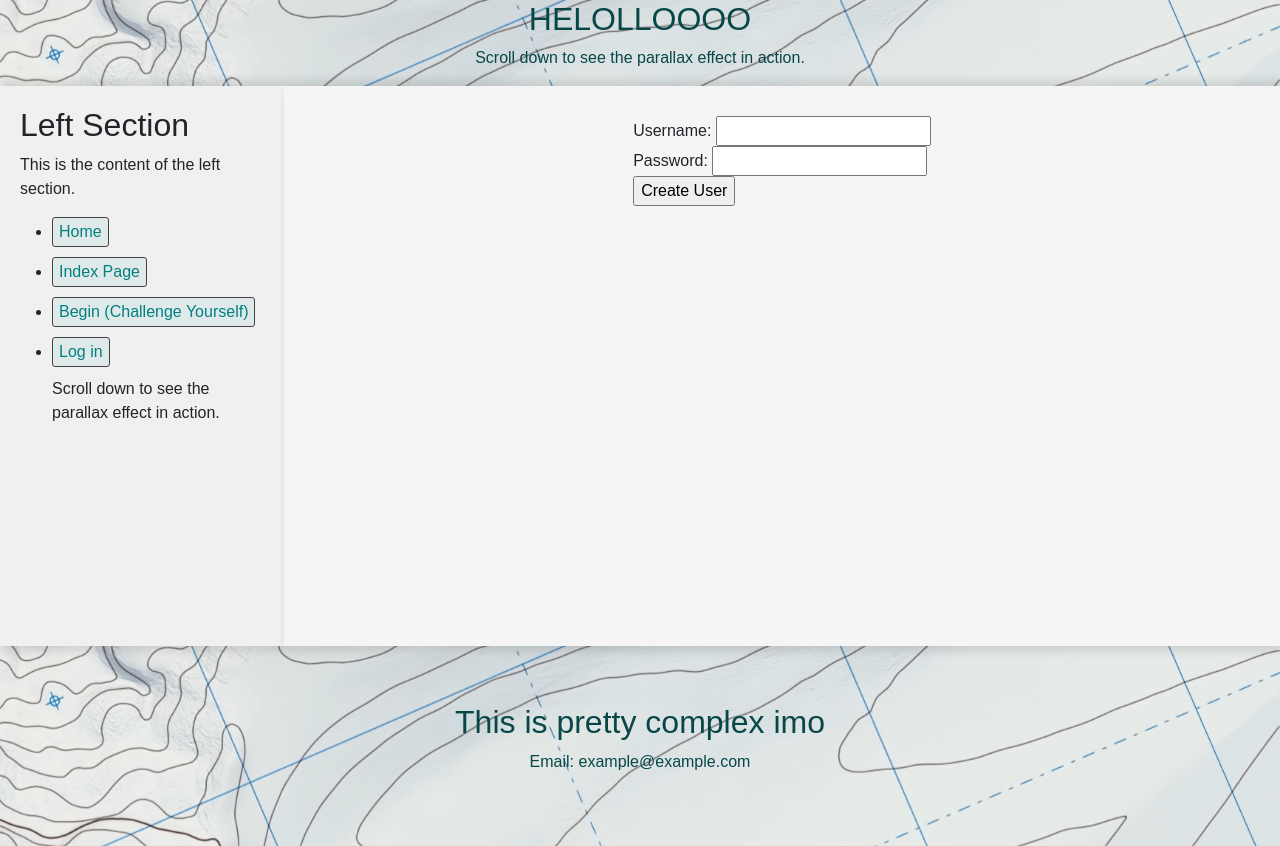
After one commit to beedsneeds/HelloInternet, a Django app: page /captchapractice/accounts/newuser/ in a window 1280 px wide. The commit adds this page. Run offline with Django 4.2, Linux system fonts and the light colour scheme.

Commit message:
Minor: Added the ability to create user

```diff
--- a/HelloInternet/static/styles.css
+++ b/HelloInternet/static/styles.css
@@ -166,25 +166,17 @@ li {
 
 
 /* found in begin.html */
-#central-area {
+#centre-div {
     display: flex;
     flex-direction: column;
 
     justify-content: center;
     align-items: center;
-    border: 2px solid #000;
     padding: 20px;
 
-    /* opacity: 0;
-    visibility: hidden;
-    transition: opacity 0.25s ease-in-out; */
-    /* keep this value equal with the setTimeout setting */
 }
 
-/* #central-area.fade-in {
-    opacity: 1;
-    visibility: visible;
-} */
+
 
 /* image grid behaviour*/
 
--- /dev/null
+++ b/HelloInternet/templates/create_new_user.html
@@ -0,0 +1,22 @@
+{% extends "base_generic.html" %}
+{% load static %}
+
+
+
+{% block content %}
+<div id="centre-div">
+
+<form method="post" action="{% url 'captchapractice:create new user' %}">
+    {% csrf_token %}
+    <label for="username">Username:</label>
+    <input type="text" name="username" required><br>
+
+    <label for="password"> Password:</label>
+    <input type="password" name="password"><br>
+
+    <input type="submit" value="Create User">
+</form>
+
+</div>
+
+{% endblock %}
--- a/captchapractice/urls.py
+++ b/captchapractice/urls.py
@@ -12,6 +12,8 @@ urlpatterns = [
     path("index/", views.index, name="index"),
     path("begin/", views.begin, name="begin"),
     path("<int:image_id>/", views.selection, name="selection"),
+
+    path("accounts/newuser/", views.create_new_user, name="create new user"),
 ]
 if settings.DEBUG:
     urlpatterns += static(settings.STATIC_URL, document_root=settings.STATIC_ROOT)
--- a/captchapractice/views.py
+++ b/captchapractice/views.py
@@ -1,12 +1,14 @@
-from django.shortcuts import render, get_object_or_404
+from django.shortcuts import render, get_object_or_404, redirect
 from django.http import HttpResponse, HttpResponseRedirect, JsonResponse
 from django.urls import reverse
 from django.template import loader, RequestContext
 
 from django.contrib.auth.decorators import login_required
-from django.contrib.auth import get_user
+from django.contrib.auth import get_user, login
+from django.contrib.auth.models import User
+from django.contrib.auth.hashers import make_password
 
-from .models import CaptchaImage, UserResponses, get_captcha_order
+from .models import CaptchaImage, UserResponses, get_captcha_order, username_exists
 
 import json
 
@@ -33,7 +35,7 @@ def index(request):
 
 # add pagination here
 
-
+@login_required
 def begin(request):
     template = loader.get_template("captchapractice/begin.html")
 
@@ -100,3 +102,26 @@ def selection(request, image_id):
 
     else:
         return JsonResponse({"error": "Method Not Allowed"}, status=405)
+
+def create_new_user(request):
+    if request.method == "GET":
+        template = loader.get_template("create_new_user.html")
+        context = {
+        }
+
+        return HttpResponse(template.render(context, request))
+
+    elif request.method == "POST":
+        username = request.POST.get('username')
+        if username_exists(username):
+            return HttpResponseRedirect(reverse("login"))
+
+        password = request.POST.get('password')
+
+        hashed_password = make_password(password)
+        user = User.objects.create(username=username, password=hashed_password)
+
+        login(request, user)
+
+        # Redirect to a success page or any other appropriate action
+        return HttpResponseRedirect(reverse("captchapractice:home"))
```
Also changed, not shown: HelloInternet/settings.py (+15 -14 lines), HelloInternet/templates/registration/login.html (+9 -1 lines), captchapractice/models.py (+5 -2 lines), captchapractice/utils.py (+0 -25 lines).
